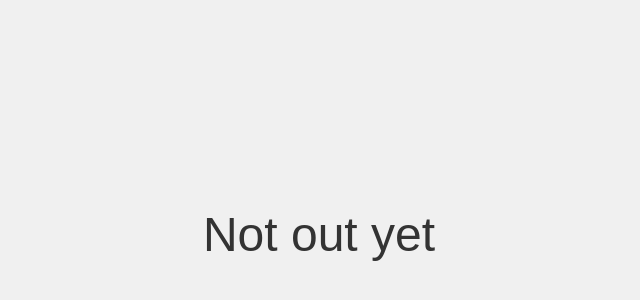
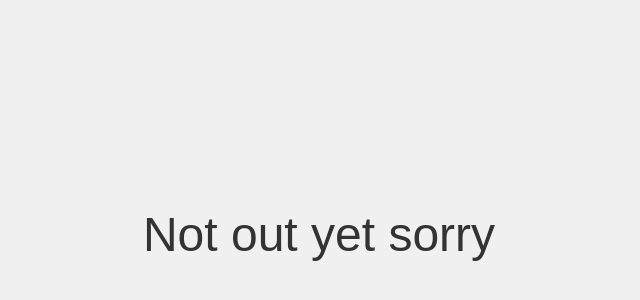
Before and after one commit to blan3bo1/Undertale-Discord-Theme, a plain HTML site: page Website/index.html in a window 1280 px wide. Shown: the part 166-466 px from the top of the page, without its empty margins (321-961 px from the left). Drawn offline with Linux system fonts and the light colour scheme.

Commit message:
Update index.html

```diff
--- a/Website/index.html
+++ b/Website/index.html
@@ -23,6 +23,6 @@
     </style>
 </head>
 <body>
-    <div class="message">Not out yet</div>
+    <div class="message">Not out yet sorry</div>
 </body>
 </html>
```
